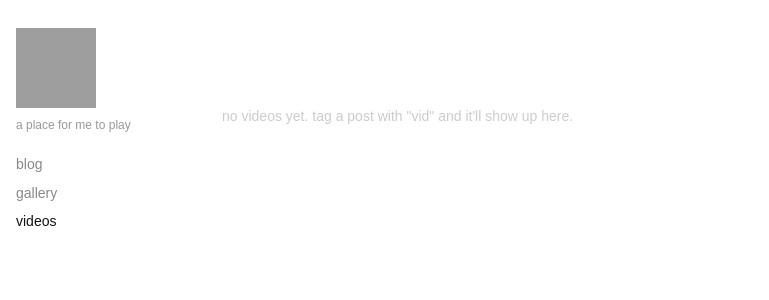
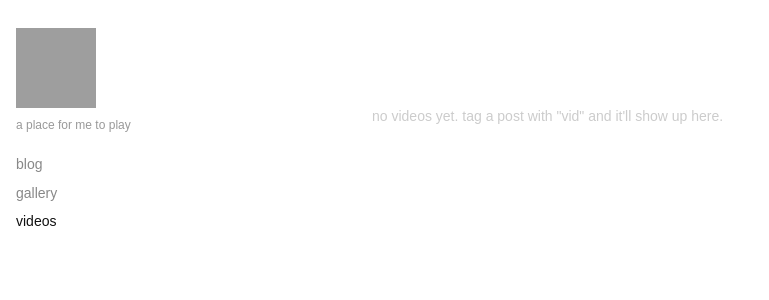
Before and after one commit to rcmichel23/godsentmeheretorockyou, a Jekyll site: the page built from videos/index.html, in a window 1280 px wide. Shown: the top 300 px of the page, without its empty margins (0-769 px from the left). Built offline with Jekyll 4.4.1, drawn with Linux system fonts in a browser that asks for light colours; grey boxes are pictures that could not be loaded.

Commit message:
Update default.html

```diff
--- a/_layouts/default.html
+++ b/_layouts/default.html
@@ -59,7 +59,7 @@
     #main {
       margin-left: 150px;
       flex: 1;
-      padding: 56px 72px 100px;
+      padding: 56px 72px 100px 222px;
       max-width: 1000px;
     }
     .post { margin-bottom: 52px; }
```
